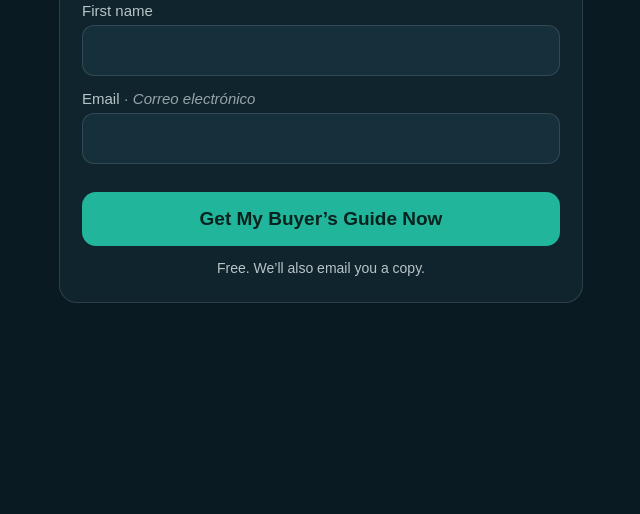
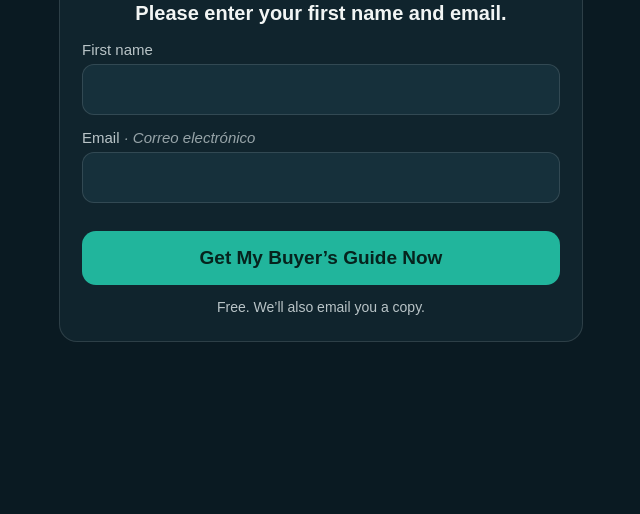
Before and after one commit to BobDucey/SkiffBoat.us, a plain HTML site: page miami-fl-report.html in a window 1280 px wide. Shown: the part 286-800 px from the top of the page, without its empty margins (319-959 px from the left). Drawn offline with Linux system fonts and the light colour scheme; no server answers.

Commit message:
Miami guide page: add 'Please enter your first name and email.' above form
Co-Authored-By: Claude Opus 5.5 <noreply@anthropic.com>
Claude-Session: https://claude.ai/code/session_01DHhWjQzMTNTEAhTPpW9zhu

```diff
--- a/miami-fl-report.html
+++ b/miami-fl-report.html
@@ -57,7 +57,7 @@ button.yes{background:var(--gold);color:#1a1405}
 <p class="q">Download Now?</p>
 <div class="yn"><button type="button" class="yes" id="yesStart">Yes</button><button type="button" class="alt" id="noStart">No</button></div>
 </div>
-<p class="mailnote" id="mailNote" hidden>No problem. We’ll email it to you.</p>
+<p class="mailnote" id="mailNote">Please enter your first name and email.</p>
 <form id="reportForm" novalidate>
 <div style="display:flex;flex-direction:column;gap:14px">
 <div><label for="fname">First name</label><input id="fname" name="fname" autocomplete="given-name" required maxlength="60"></div>
```
